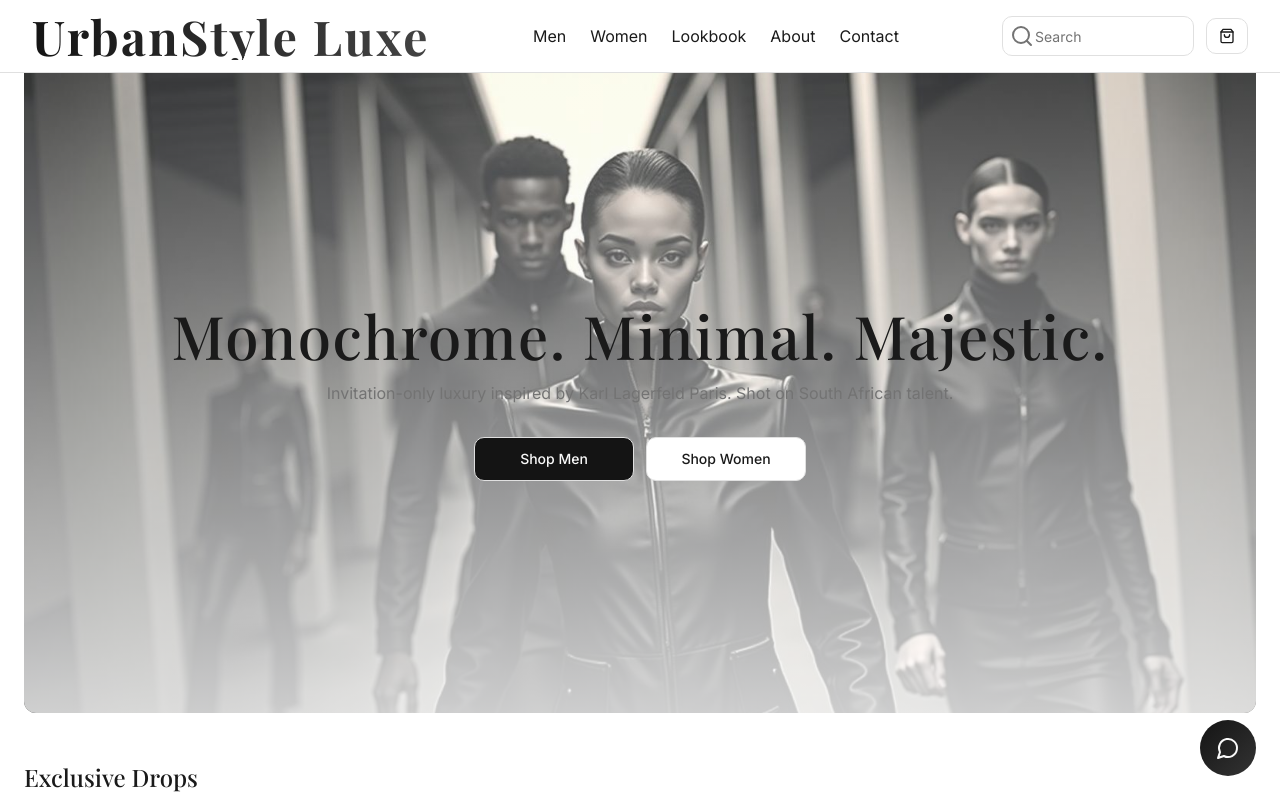
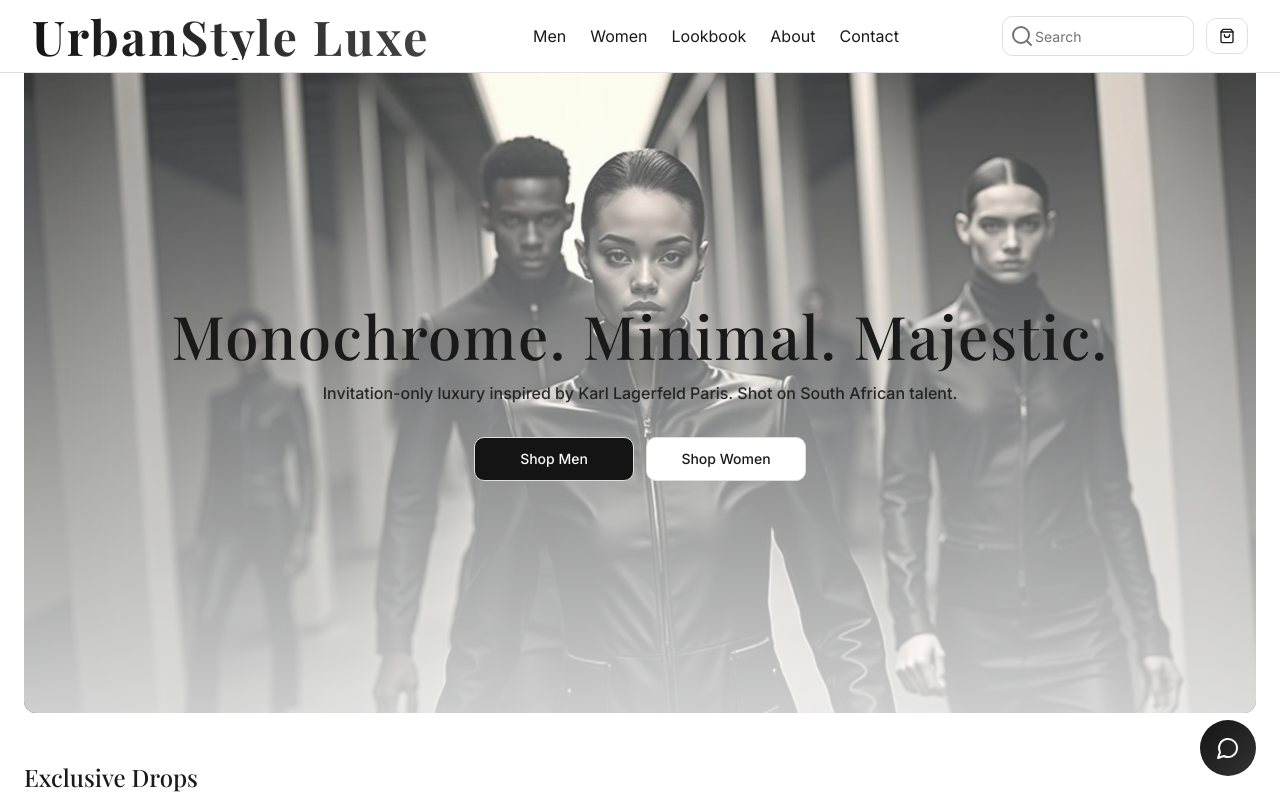
Before and after one commit to tkhumalo2022/urbanstyle-luxe-vip, a React (Vite) app: page / in a window 1280 px wide. Shown: the top 800 px of the page. Built offline with nearby package versions, Linux system fonts and the light colour scheme.

Commit message:
Fix text color for readability
Adjusted the text color for the "invitation-only luxury inspired by Karl Lagerfeld Paris. Shot on South African talent." section to improve readability.

```diff
--- a/src/pages/Index.tsx
+++ b/src/pages/Index.tsx
@@ -13,7 +13,7 @@ const Index = () => {
         <div className="absolute inset-0 bg-gradient-to-t from-background/80 to-background/20" />
         <div className="relative z-10 text-center px-6 py-16">
           <h1 className="font-display text-4xl md:text-6xl tracking-wide mb-4">Monochrome. Minimal. Majestic.</h1>
-          <p className="text-muted-foreground max-w-2xl mx-auto mb-8">Invitation-only luxury inspired by Karl Lagerfeld Paris. Shot on South African talent.</p>
+          <p className="text-foreground/90 max-w-2xl mx-auto mb-8 font-medium">Invitation-only luxury inspired by Karl Lagerfeld Paris. Shot on South African talent.</p>
           <div className="flex flex-col sm:flex-row items-center justify-center gap-3">
             <Link to="/collections/men"><Button variant="hero" size="lg" className="min-w-40">Shop Men</Button></Link>
             <Link to="/collections/women"><Button variant="premium" size="lg" className="min-w-40">Shop Women</Button></Link>
```
